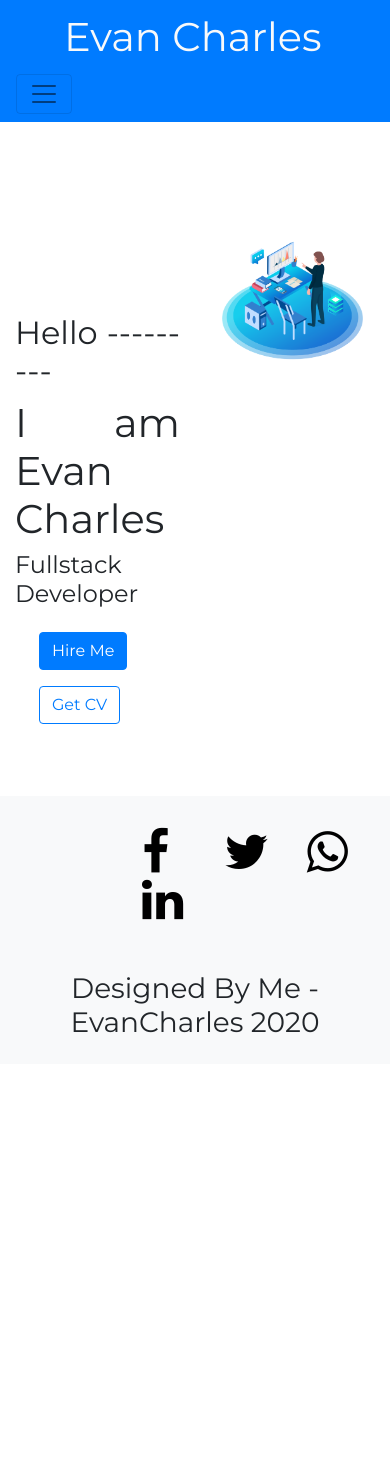
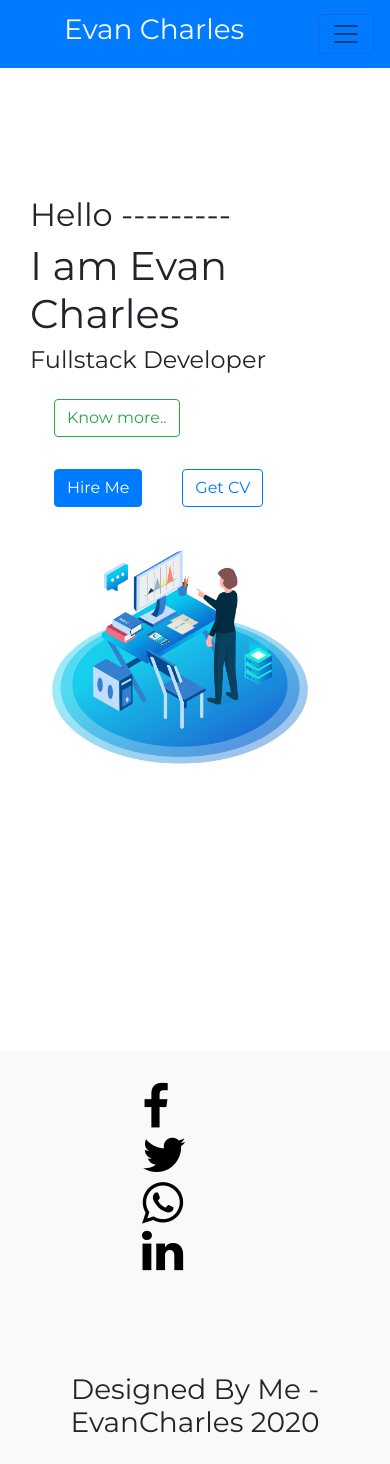
Before and after one commit to EvanCharles16/react-personalweb, a React (Create React App) app: page / in a window 390 px wide. Before the commit the page ends 1064 px from the top, so only its background shows below. Built offline with nearby package versions, Linux system fonts and the light colour scheme.

Commit message:
Responsive

```diff
--- a/src/App.js
+++ b/src/App.js
@@ -1,14 +1,14 @@
 import React from "react";
 import "./App.css";
 
-import Navbars from "./components/Navbars";
-import Content from "./pages/Content";
-import About from "./pages/About";
-import Article from "./pages/Detail/Article";
-import Detail from "./pages/Detail/Detail";
-import Portfolio from "./pages/Portfolio";
-import Contact from "./pages/Contact";
-import Socialmedia from "./components/Socialmedia";
+import Navbars from "./components/Navbar/Navbars";
+import Content from "./pages/Content/Content";
+import About from "./pages/About/About";
+// import Article from "./pages/Detail/Article";
+// import Detail from "./pages/Detail/Detail";
+import Portfolio from "./pages/Portfolio/Portfolio";
+import Contact from "./pages/Contact/Contact";
+import Socialmedia from "./components/Footer/Socialmedia";
 
 import { BrowserRouter as Router, Switch, Route } from "react-router-dom";
 
@@ -19,10 +19,10 @@ function App() {
       <Switch>
         <Route exact path="/" component={Content} />
         <Route exact path="/about" component={About} />
-        <Route exact path="/article" component={Article} />
+        {/* <Route exact path="/article" component={Article} />
+        <Route exact path="/article/:id" component={Detail} /> */}
         <Route exact path="/portfolio" component={Portfolio} />
         <Route exact path="/contact" component={Contact} />
-        <Route exact path="/article/:id" component={Detail} />
       </Switch>
       <Socialmedia />
     </Router>
--- a/src/components/Socialmedia.js
+++ b/src/components/Footer/Socialmedia.js
@@ -5,25 +5,25 @@ import "./Socialmedia.css";
 class Socialmedia extends Component {
   render() {
     return (
-      <div className="bg-light p-3 mt-4 icon">
+      <div className="bg-light p-3 mt-4 sticky-bottom icon">
         <Container>
           <Row className="ml-5 mt-3 pl-5">
-            <Col>
+            <Col md={3} sm={6}>
               <a href="https://www.facebook.com/" target="blank">
                 <i className="fa fa-facebook fa-3x"></i>
               </a>
             </Col>
-            <Col>
+            <Col md={3} sm={6}>
               <a href="https://www.twitter.com/" target="blank">
                 <i className="fa fa-twitter fa-3x"></i>
               </a>
             </Col>
-            <Col>
+            <Col md={3} sm={6}>
               <a href="https://www.whatsapp.com/" target="blank">
                 <i className="fa fa-whatsapp fa-3x"></i>
               </a>
             </Col>
-            <Col>
+            <Col md={3} sm={6}>
               <a href="https://www.linkedin.com/" target="blank">
                 <i className="fa fa-linkedin fa-3x"></i>
               </a>
--- a/src/components/Navbars.js
+++ b/src/components/Navbar/Navbars.js
@@ -9,7 +9,7 @@ class Navbars extends Component {
       <div>
         <Navbar bg="primary" expand="lg">
           <Navbar.Brand href="/" className="logo ml-5 text-light">
-            <h1>Evan Charles</h1>
+            <h3>Evan Charles</h3>
           </Navbar.Brand>
           <Navbar.Toggle aria-controls="navbar-nav" />
           <Navbar.Collapse id="navbar-nav">
@@ -20,9 +20,9 @@ class Navbars extends Component {
               <Link to="/about" className="text-light pl-4">
                 About
               </Link>
-              <Link to="/article" className="text-light pl-4">
+              {/* <Link to="/article" className="text-light pl-4">
                 Article
-              </Link>
+              </Link> */}
               <Link to="/portfolio" className="text-light pl-4">
                 Portfolio
               </Link>
--- a/src/pages/About.js
+++ b/src/pages/About/About.js
@@ -1,6 +1,6 @@
 import React, { Component } from "react";
 import { Container, Row, Col, Card, CardDeck } from "react-bootstrap";
-import foto2 from "../img/3.png";
+import foto2 from "../../img/3.png";
 
 class About extends Component {
   render() {
@@ -8,12 +8,12 @@ class About extends Component {
       <div>
         <Container>
           <Row>
-            <Col>
+            <Col md={6} sm={12}>
               <div id="about">
                 <img src={foto2} alt="foto" style={{ width: "100%" }} />
               </div>
             </Col>
-            <Col>
+            <Col md={6} sm={12}>
               <h1 className="mt-5 mb-4">About Me</h1>
               <h3 className="ml-4 pt-5 text-left">My name is Evan Charles</h3>
               <h3>
--- a/src/pages/Contact.js
+++ b/src/pages/Contact/Contact.js
@@ -1,6 +1,6 @@
 import React, { Component } from "react";
 import { Container, Row, Col, ListGroup, Form, Button } from "react-bootstrap";
-import Cv from "../img/CV.png";
+import Cv from "../../img/CV.png";
 
 class Contact extends Component {
   render() {
@@ -29,9 +29,9 @@ class Contact extends Component {
 
                 <Col>
                   <ListGroup variant="flush">
-                    <ListGroup.Item>+628 122 213</ListGroup.Item>
+                    <ListGroup.Item>+628 956 274 36758</ListGroup.Item>
                     <ListGroup.Item>evan.chrls@yahoo.com</ListGroup.Item>
-                    <ListGroup.Item>www.ec.com</ListGroup.Item>
+                    <ListGroup.Item>ec@vannch.com</ListGroup.Item>
                     <ListGroup.Item>Ruang Kreasi</ListGroup.Item>
                   </ListGroup>
                 </Col>
--- /dev/null
+++ b/src/pages/Content/Content.css
@@ -0,0 +1,18 @@
+.container {
+  margin-bottom: 50px;
+}
+
+.images {
+  width: 25rem;
+}
+
+@media (min-width: 320px) and (max-width: 480px) {
+  html,
+  body {
+    overflow-x: hidden;
+  }
+  .images {
+    margin-right: 100px;
+    width: 300px;
+  }
+}
--- a/src/pages/Content.js
+++ b/src/pages/Content/Content.js
@@ -1,23 +1,31 @@
 import React, { Component } from "react";
-import { Container, Row, Col, Button } from "react-bootstrap";
+import { Container, Row, Col, Button, Jumbotron } from "react-bootstrap";
 import { Link } from "react-router-dom";
-import foto from "../img/4.png";
+import foto from "../../img/4.png";
+import "./Content.css";
 
 class Content extends Component {
   render() {
     return (
-      <div className="mt-5 pt-5 pb-5">
+      <div className="container mt-3 pt-3 pb-5">
         <Container>
           <Row>
             <Col>
               <div
                 id="content"
                 className="pt-5 mt-5"
-                style={{ textAlign: "justify" }}
+                style={{ textAlign: "left" }}
               >
                 <h2>Hello ---------</h2>
                 <h1>I am Evan Charles</h1>
                 <h4>Fullstack Developer</h4>
+
+                <Link to="/about" className="text-light pl-4">
+                  <Button variant="outline-success mr-3 mt-3 mb-3">
+                    Know more..
+                  </Button>
+                </Link>
+                <br />
 
                 <Link to="/contact" className="text-light pl-4">
                   <Button variant="primary mr-3 mt-3">Hire Me</Button>
@@ -27,8 +35,9 @@ class Content extends Component {
                 </Link>
               </div>
             </Col>
+
             <Col>
-              <img src={foto} alt="foto" style={{ width: "100%" }} />
+              <img className="images mb-5 pb-5" src={foto} alt="foto" />
             </Col>
           </Row>
         </Container>
--- a/src/pages/Portfolio.js
+++ b/src/pages/Portfolio/Portfolio.js
@@ -1,6 +1,6 @@
 import React, { Component } from "react";
 import { Container, Row, Col, Card, CardDeck } from "react-bootstrap";
-import pfoto from "../img/6.png";
+import pfoto from "../../img/6.png";
 import "./Portfolio.css";
 
 class Portfolio extends Component {
```
Also changed, not shown: src/components/Footer/Socialmedia.css (renamed from src/components/Socialmedia.css), src/components/Navbar/Navbar.css (renamed from src/components/Navbar.css), src/img/bgtop.png (added), src/img/bumi.png (added), src/pages/Portfolio/Portfolio.css (renamed from src/pages/Portfolio.css).
